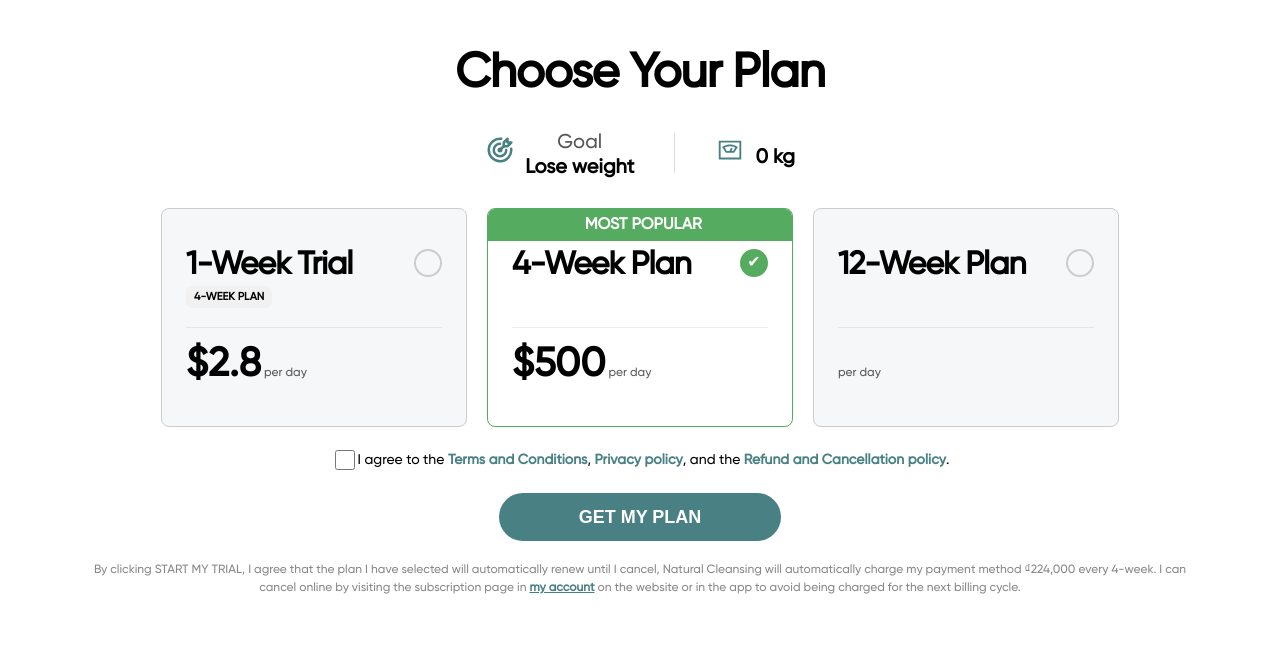
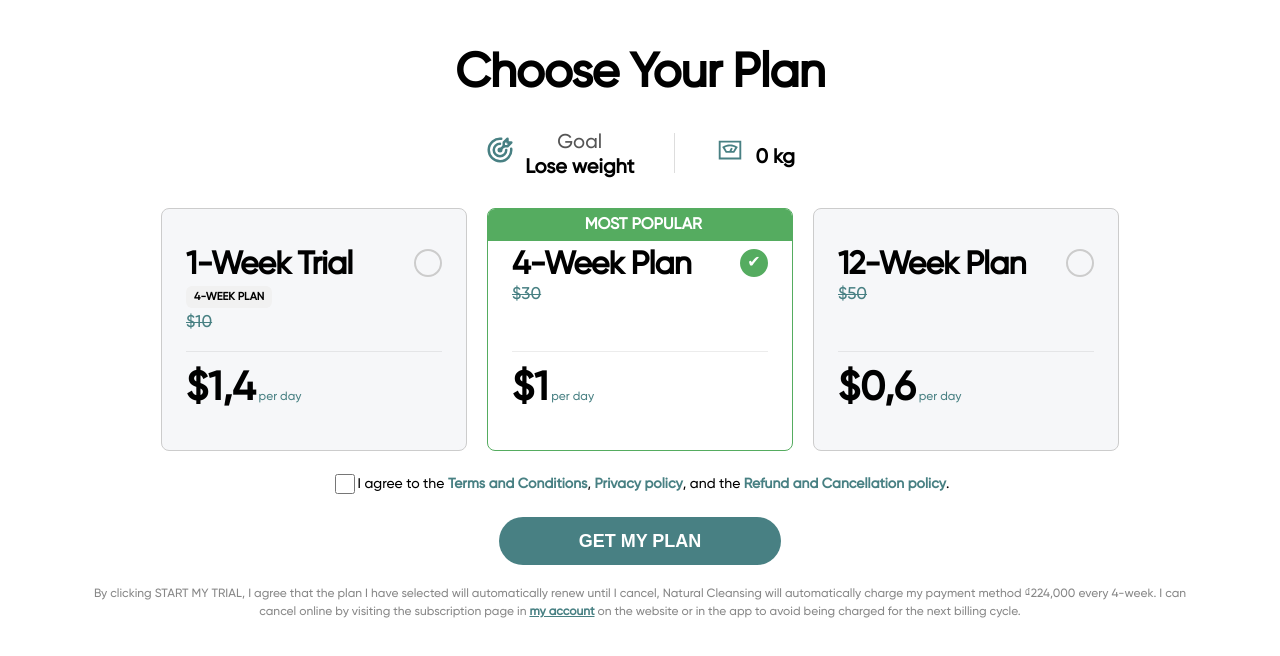
Before and after one commit to AVEG-DHH/FormQuestionAVE, a React (Vite) app: page /checkout in a window 1280 px wide. Shown: the top 656 px of the page. Built offline with nearby package versions, Linux system fonts and the light colour scheme.

Commit message:
Update Price Checkout

```diff
--- a/src/components/chooseplan/index.jsx
+++ b/src/components/chooseplan/index.jsx
@@ -38,22 +38,22 @@ const ChoosePlan = () => {
         {
             name: '1-Week Trial',
             label: '4-WEEK PLAN',
-            originalPrice: '',
-            highlightedPrice: '$2.8',
+            originalPrice: '$10',
+            highlightedPrice: '$1,4',
             perDay: ' per day',
             mostPopular: false,
         },
         {
             name: '4-Week Plan',
-            originalPrice: '',
-            highlightedPrice: '$500',
+            originalPrice: '$30',
+            highlightedPrice: '$1',
             perDay: ' per day',
             mostPopular: true,
         },
         {
             name: '12-Week Plan',
-            originalPrice: '',
-            highlightedPrice: '',
+            originalPrice: '$50',
+            highlightedPrice: '$0,6',
             perDay: ' per day',
             mostPopular: false,
         },
--- a/src/components/chooseplan/style.scss
+++ b/src/components/chooseplan/style.scss
@@ -177,9 +177,10 @@
             .original-price {
                 text-decoration: line-through;
                 font-size: 17px;
-                color: #888;
+                color: $sub-color;
                 padding-bottom: 16px;
                 line-height: 1.41;
+                font-family: $secondary-font;
             }
 
             .highlighted-section {
@@ -197,7 +198,8 @@
             .per-day {
                 font-size: 12px;
                 line-height: 1.33;
-                color: rgba(23, 23, 23, 0.72);
+                color: $sub-color;
+                font-family: $secondary-font;
             }
 
             &:hover {
```
Also changed, not shown: src/components/modal/submit/index.jsx (added, +39 -0 lines), src/components/modal/submit/submitmodal.scss (added, +136 -0 lines).
